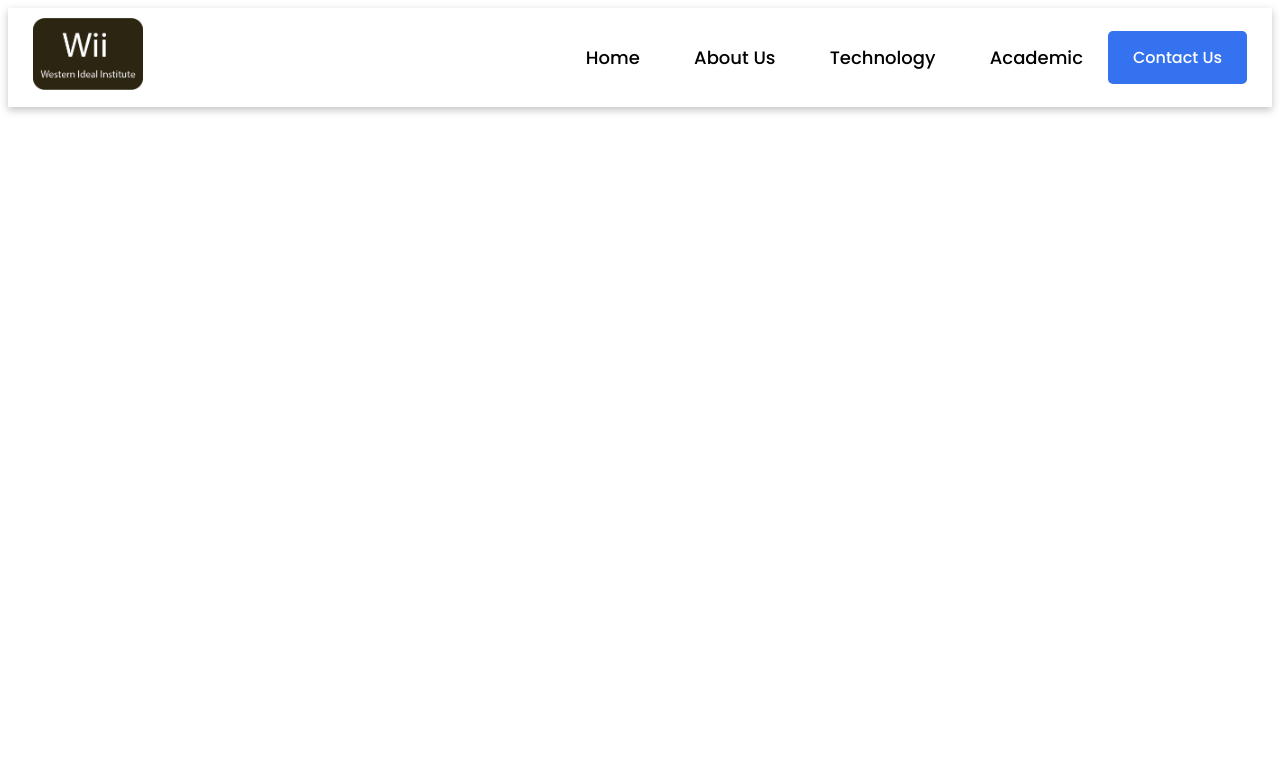
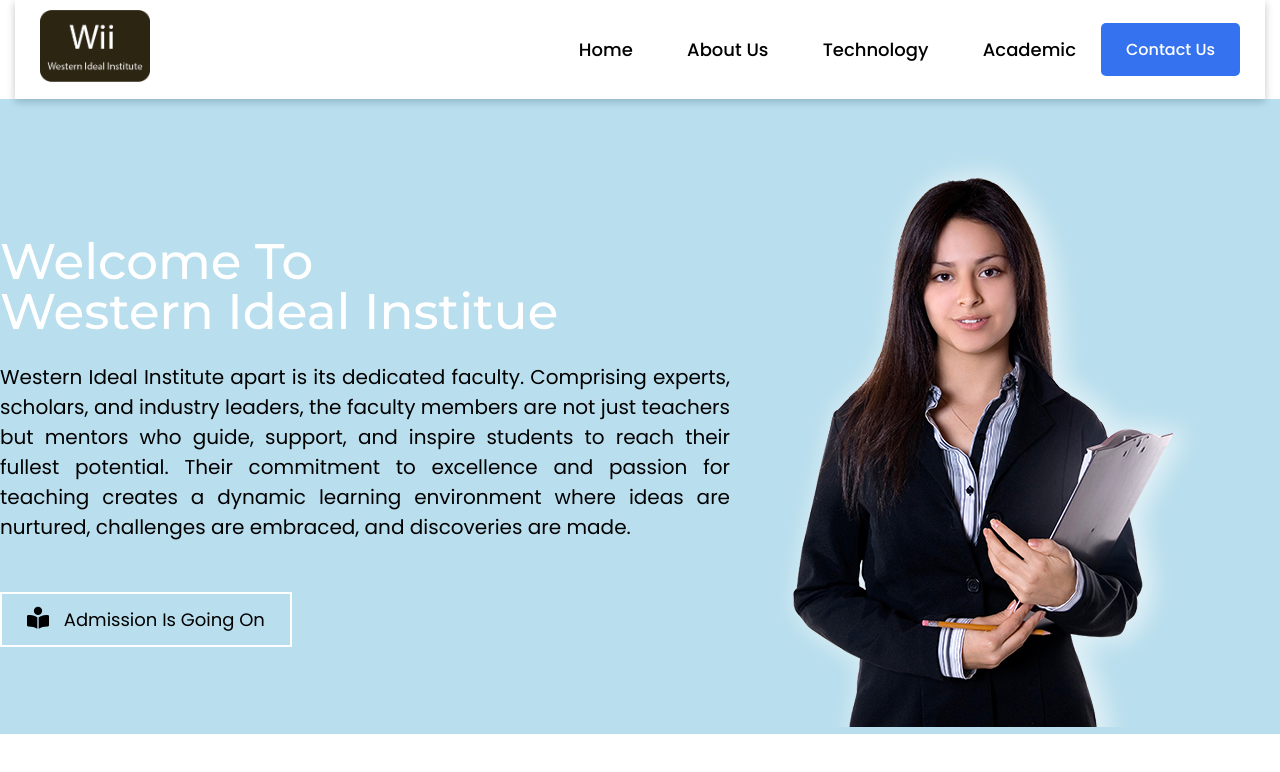
Before and after one commit to Roni006/school, a plain HTML site: page index.html in a window 1280 px wide. Drawn offline with Linux system fonts and the light colour scheme.

Commit message:
today create hero section

```diff
--- a/assets/css/style.css
+++ b/assets/css/style.css
@@ -3,12 +3,19 @@
 ? TEMPLETE NAME : SCHOOL SITE
 ? VERSION: 1.0.0
 */
+
+*{
+    margin: 0;
+    padding: 0;
+    box-sizing: border-box;
+}
 /* ! ROOT VALIABLES */
 :root{
     --black-color: #000;
     --white-color: #fff;
     --hover-color:  #3572EF;
     --btn-hover: #0b9011;
+    --hero-bg: #0f8cc24a;
 
 }
 li{
@@ -16,6 +23,7 @@ li{
 }
 body{
     font-family: "Poppins", sans-serif;
+    position: relative;
 }
 
 h1,h2,h3,h4,h5,h6{
@@ -25,11 +33,13 @@ h1,h2,h3,h4,h5,h6{
 }
 
 .container{
-    max-width: 1280px;
+    max-width: 1310px;
     margin: 0 auto;
+    padding: 0 15px ;
 }
 /* HEADER SECTION START */
 .header-section{
+    background-color: #ffffff;
 
 }
 .header-row{
@@ -158,5 +168,64 @@ ul li ul.submenu{
 
 
 
+/*HERO SECTION START */
+.hero-section{
+    /* background-image: url(../img/backg/round.jpg); */
+    background-position: cover;
+    /* background-repeat: no-repeat; */
+    background-color: var(--hero-bg);
+    overflow: hidden;
+
+
+}
+.hero-row{
+    display: flex;
+    padding: 50px 30px 0 30px;
+    gap: 50px;
+    /* align-items: center; */
+    justify-content: center;
+}
+.hero-left {
+    align-self: center;
+}
+.hero-left .title h1{
+    font-size: 50px;
+    color: var(--white-color);
+    font-weight: 500;
+    line-height: 50px;
+}
+.hero-left .details p{
+    font-size: 20px;
+    margin-top: 25px;
+    width: 730px;
+    text-align: justify;
+    margin-bottom: 50px;
+
+}
+.hero-left .btn a span i{
+    font-size: 22px;
+    margin-right: 10px;
+}
+.hero-left .btn a {
+    text-decoration: none;
+    color: var(--black-color);
+    font-size: 18px;
+    border: 2px solid var(--white-color);
+    padding: 12px 25px;
+    display: inline-block;
+    transition:  all 0.2s;
+}
+
+.hero-left .btn a:hover {
+    color: var(--white-color);
+    background-color: var(--btn-hover);
+}
+.hero-right .hero-img{
+    width: 500px;
+}
+/*HERO SECTION END */
+
+
+
 /* SECTION START */
 /* SECTION END */
--- a/index.html
+++ b/index.html
@@ -17,7 +17,7 @@
 <body>
 
     <!-- HEADER SECTION START -->
-        <header class="heder-section">
+        <header class="header-section">
             <div class="container">
                 <div class="header-row">
                     <div class="header-left">
@@ -83,6 +83,43 @@
     <!-- HEADER SECTION END -->
 
 
+    <!-- HERO SECTION START -->
+        <div class="hero-section">
+            <div class="container">
+                <div class="hero-row">
+                    <div class="hero-left">
+                        <div class="hero-content">
+                            <div class="title">
+                                <h1>Welcome To <br>
+                                    Western Ideal Institue</h1>
+                            </div>
+                            <div class="details">
+                               <p>
+                                Western Ideal Institute apart is its dedicated faculty. Comprising experts, scholars, and industry leaders, the faculty members are not just teachers but mentors who guide, support, and inspire students to reach their fullest potential. Their commitment to excellence and passion for teaching creates a dynamic learning environment where ideas are nurtured, challenges are embraced, and discoveries are made.
+                               </p>
+                            </div>
+                            <div class="btn">
+                                <a href="#">
+                                    <span><i class="fa-solid fa-book-open-reader"></i></span>
+                                    Admission Is Going On
+                                </a>
+                            </div>
+                        </div>
+                    </div>
+                    <div class="hero-right">
+                        <div class="hero-img">
+                            <img src="assets/img/teacher-2.png" alt="">
+                        </div>
+                    </div>
+                </div>
+            </div>
+        </div>
+    <!-- HERO SECTION END -->
+
+
+
+     <!-- SECTION START -->
+     <!-- SECTION END -->
 
 
 
```
